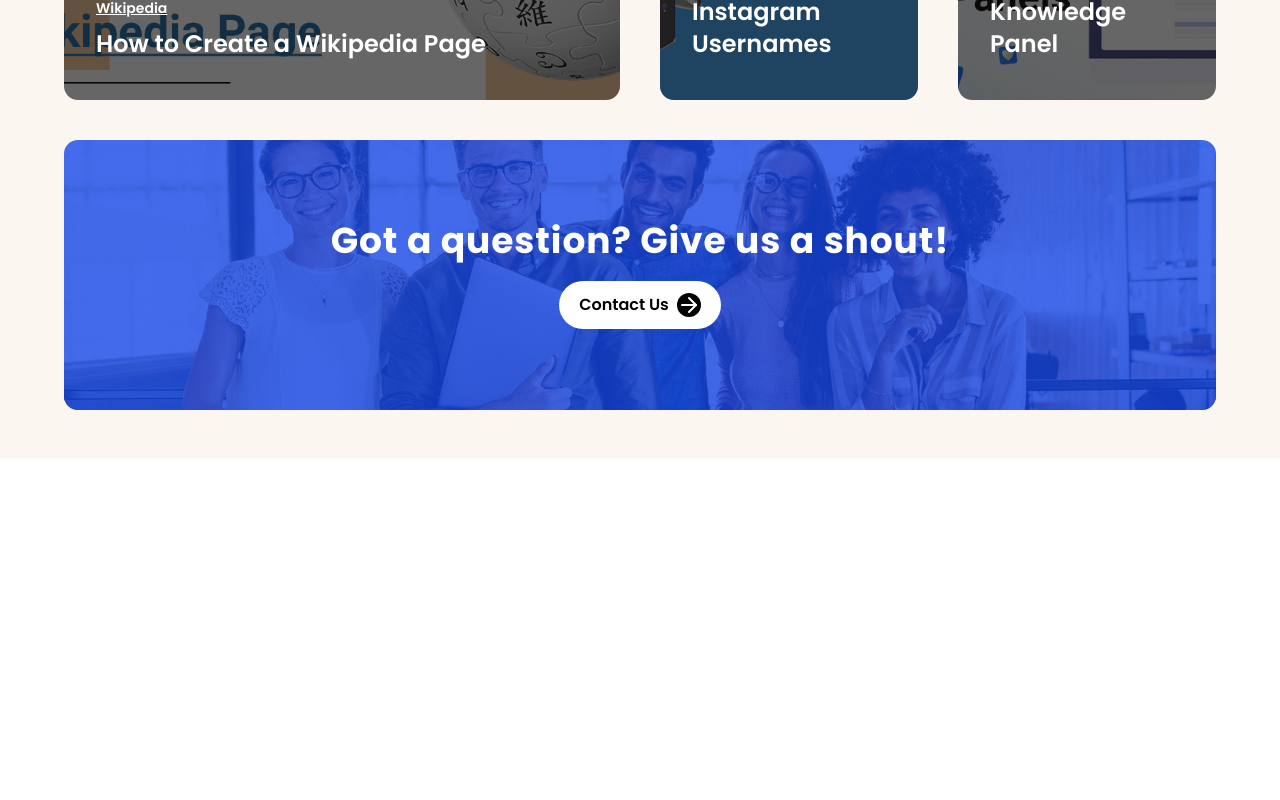
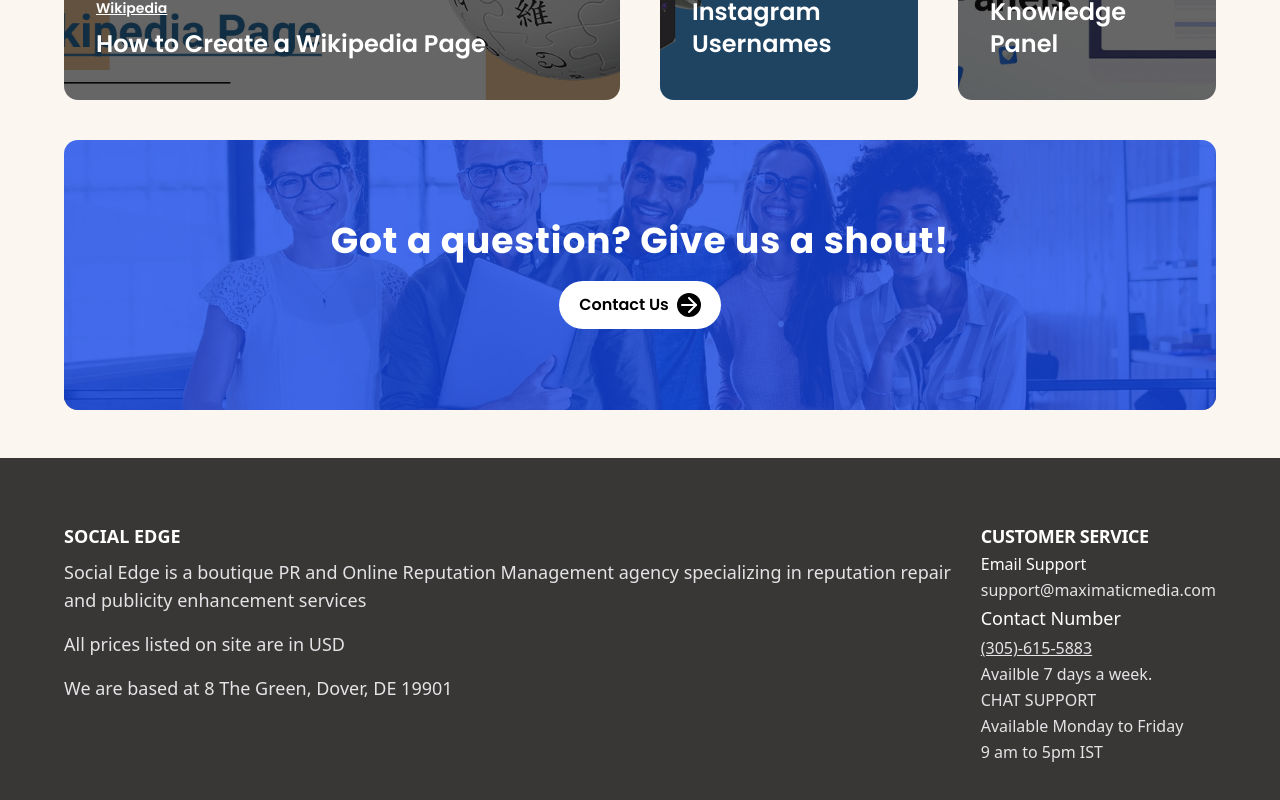
Before and after one commit to PankajGaikwad5/social-edge, a Next.js app: page / in a window 1280 px wide. Shown: the part 5581-6381 px from the top of the page. Before the commit the page ends 6039 px from the top, so only its background shows below. Built offline with nearby package versions, Linux system fonts and the light colour scheme.

Commit message:
style: enhance Footer component layout and add customer service details

```diff
--- a/app/components/Footer.jsx
+++ b/app/components/Footer.jsx
@@ -2,13 +2,16 @@ import React from 'react';
 
 function Footer() {
   return (
-    <footer className='bg-[#383735] text-white px-16 py-16 grid grid-cols-4'>
+    <footer className='bg-[#383735] text-white '>
+      <div className='px-16 py-16 flex'>
+        {/*  */}
         <div className='flex-col space-y-4 text-lg'>
           <div className='flex flex-col gap-2'>
             <h4 className='text-lg font-bold uppercase'>Social Edge</h4>
             <p className='text-zinc-200'>
-            Social Edge is a boutique PR and Online Reputation Management agency
-            specializing in reputation repair and publicity enhancement services
+              Social Edge is a boutique PR and Online Reputation Management
+              agency specializing in reputation repair and publicity enhancement
+              services
             </p>
           </div>
           <p className='text-zinc-200'>All prices listed on site are in USD</p>
@@ -16,6 +19,30 @@ function Footer() {
             We are based at 8 The Green, Dover, DE 19901
           </p>
         </div>
+        {/*  */}
+        <div className='flex gap'>
+          <div className='flex flex-col space-y-0.5'>
+            <h5 className='uppercase font-bold tracking-tight text-lg'>
+              customer service
+            </h5>
+            <p>Email Support</p>
+            <a href='#' className='text-zinc-200'>
+              support@maximaticmedia.com
+            </a>
+            <a href='#' className='flex flex-col space-y-1'>
+              <span className='text-lg text-white'>Contact Number</span>
+              <span className='text-zinc-200 underline'>{`(305)-615-5883`}</span>
+            </a>
+            <p className='text-zinc-200'>Availble 7 days a week.</p>
+            <p className='text-zinc-200'>CHAT SUPPORT</p>
+            <p className='text-zinc-200'>Available Monday to Friday</p>
+            <p className='text-zinc-200'>9 am to 5pm IST</p>
+          </div>
+          <div className='flex flex-col'></div>
+          <div className='flex flex-col'></div>
+        </div>
+        {/*  */}
+      </div>
     </footer>
   );
 }
--- a/app/page.js
+++ b/app/page.js
@@ -526,7 +526,7 @@ export default function Home() {
           </div>
         </div>
       </main>
-      {/* <Footer /> */}
+      <Footer />
     </div>
   );
 }
```
Lines whose indentation alone changed are shown as unchanged.
